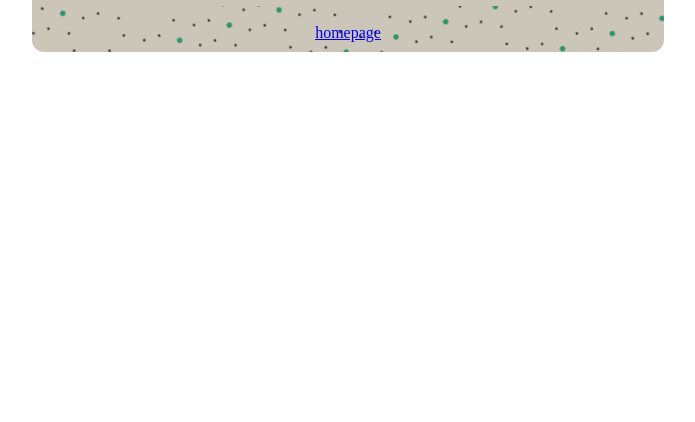
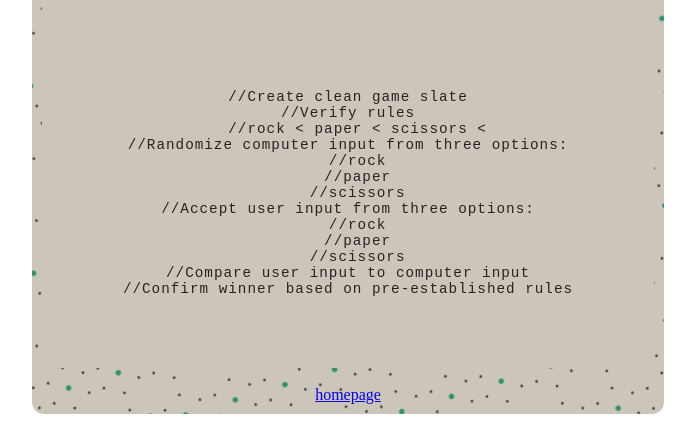
Before and after one commit to slburch/art101, a plain HTML site: page lab4/index.html in a window 1280 px wide. Shown: the part 895-1317 px from the top of the page, without its empty margins (292-987 px from the left). Before the commit the page ends 955 px from the top, so only its background shows below. Drawn offline with nearby package versions, Linux system fonts and the light colour scheme.

Commit message:
edit lab 4

```diff
--- a/lab4/css/lab.css
+++ b/lab4/css/lab.css
@@ -12,5 +12,4 @@
   color: #252422;
   font-size: 110%;
   letter-spacing: 1px;
-  word-wrap: break-word;
 }
--- a/lab4/index.html
+++ b/lab4/index.html
@@ -44,6 +44,23 @@
 				<div class="minor-section">
 						<h2>results</h2>
 						<img src="./img/jscomments.jpg" alt="a screenshot of javascript" style="width: 33%"/><img src="./img/task1.jpg" alt="a screenshot of a google slide detailing task 1 of lab 4" style="width: 33%"/><img src="./img/task2.jpg" alt="a screenshot of a google slide detailing task 2 of lab 4" style="width:33%"/>
+							<pre><code><left>
+								<p style="word-wrap: break-word;">
+
+//Create clean game slate
+//Verify rules
+  //rock < paper < scissors <
+//Randomize computer input from three options:
+  //rock
+  //paper
+  //scissors
+//Accept user input from three options:
+  //rock
+  //paper
+  //scissors
+//Compare user input to computer input
+//Confirm winner based on pre-established rules</p>
+							</left></code></pre>
 						<div id="output"></div>
 				</div>
 			</section>
```
